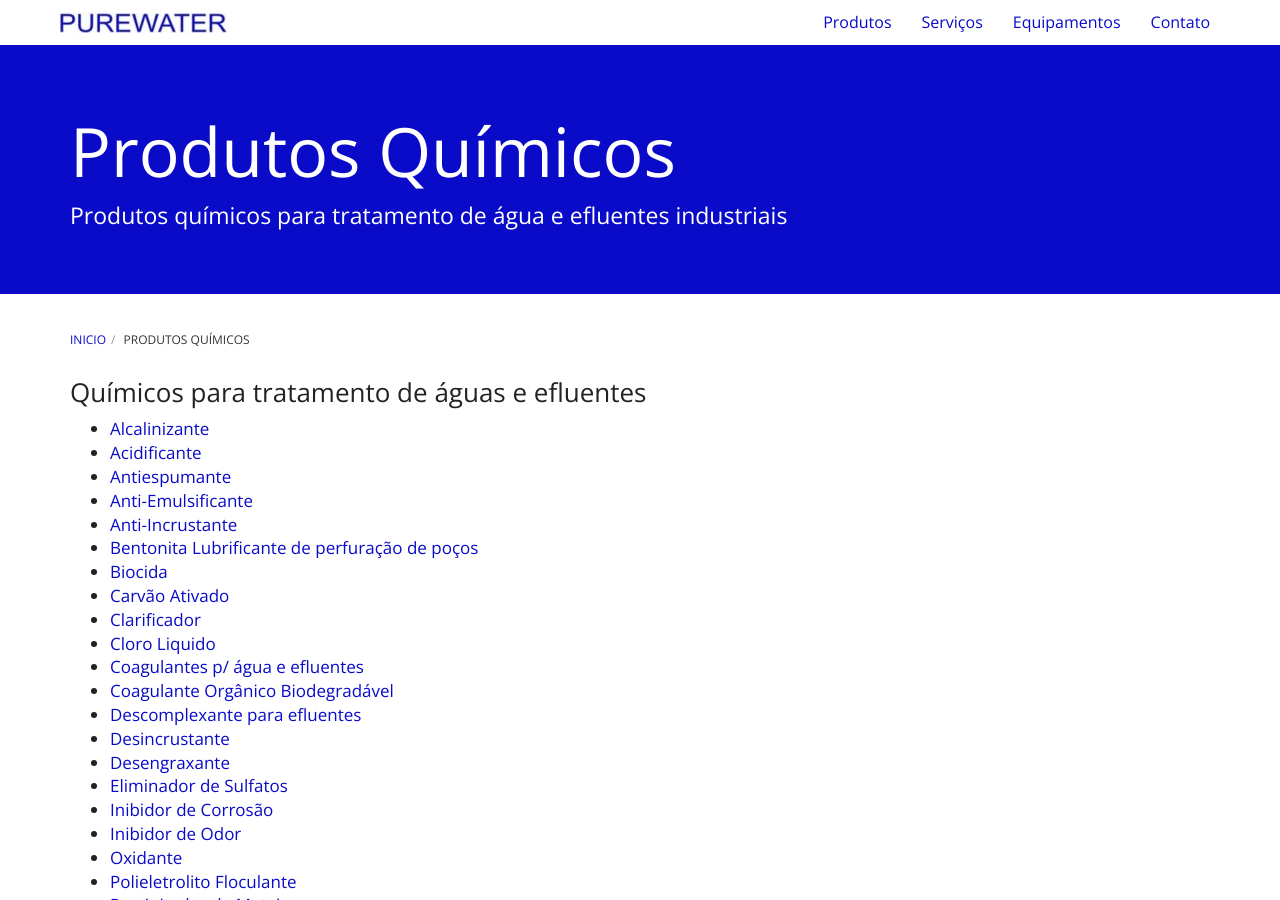
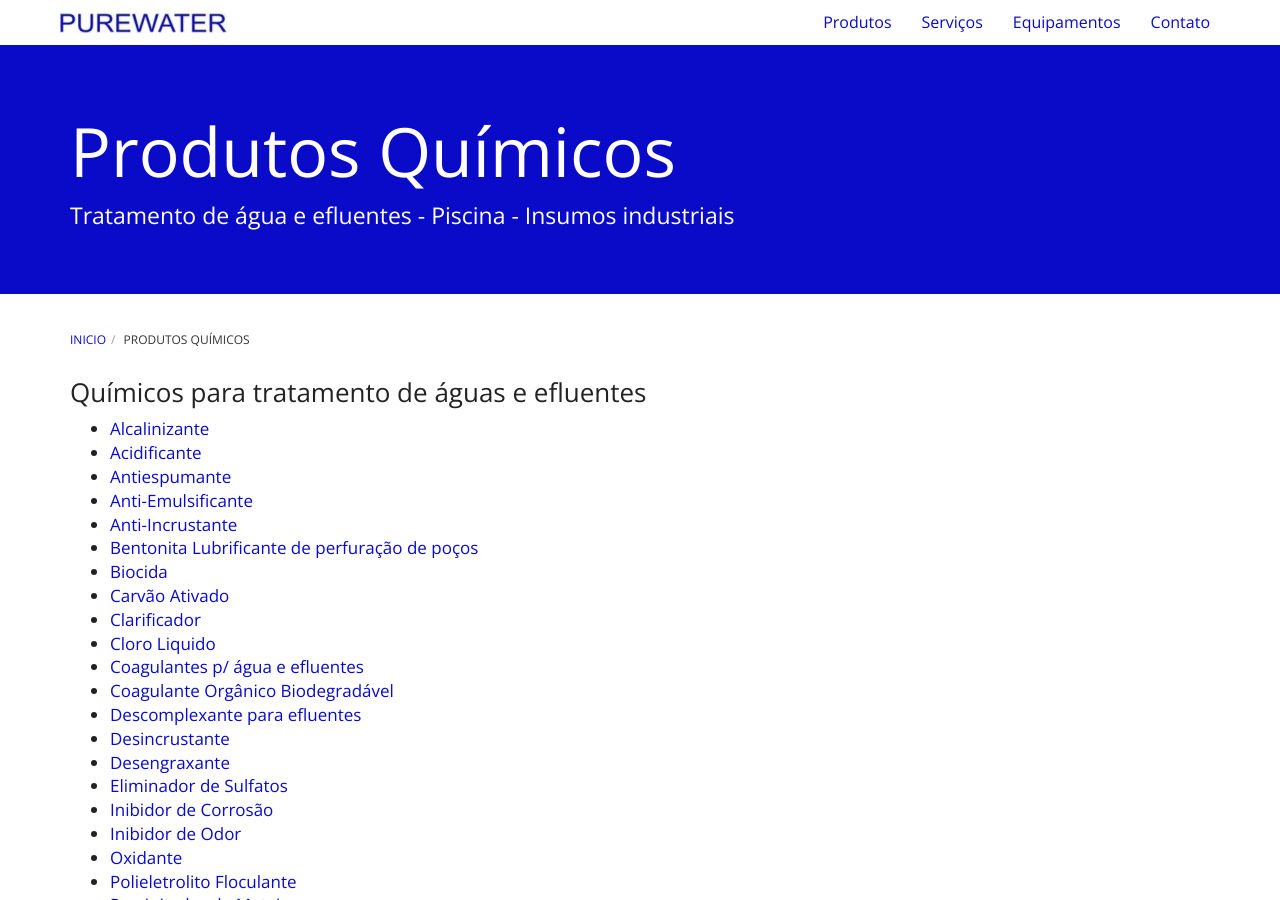
Before and after one commit to purewaterefluentes/purewaterefluentes.github.io, a Jekyll site: the page built from produtos/index.md, in a window 1280 px wide and 900 px high. Built offline with Jekyll 4.4.1, drawn with Linux system fonts in a browser that asks for light colours; nearby versions of some CDN libraries; library files that are not in the unit come from our copies.

Commit message:
Update index.md

```diff
--- a/produtos/index.md
+++ b/produtos/index.md
@@ -1,7 +1,7 @@
 ---
 layout: contato
 title: Produtos Químicos
-subtitle: Produtos químicos para tratamento de água e efluentes industriais
+subtitle: Tratamento de água e efluentes - Piscina - Insumos industriais
 robots: follow
 ---
 
```
